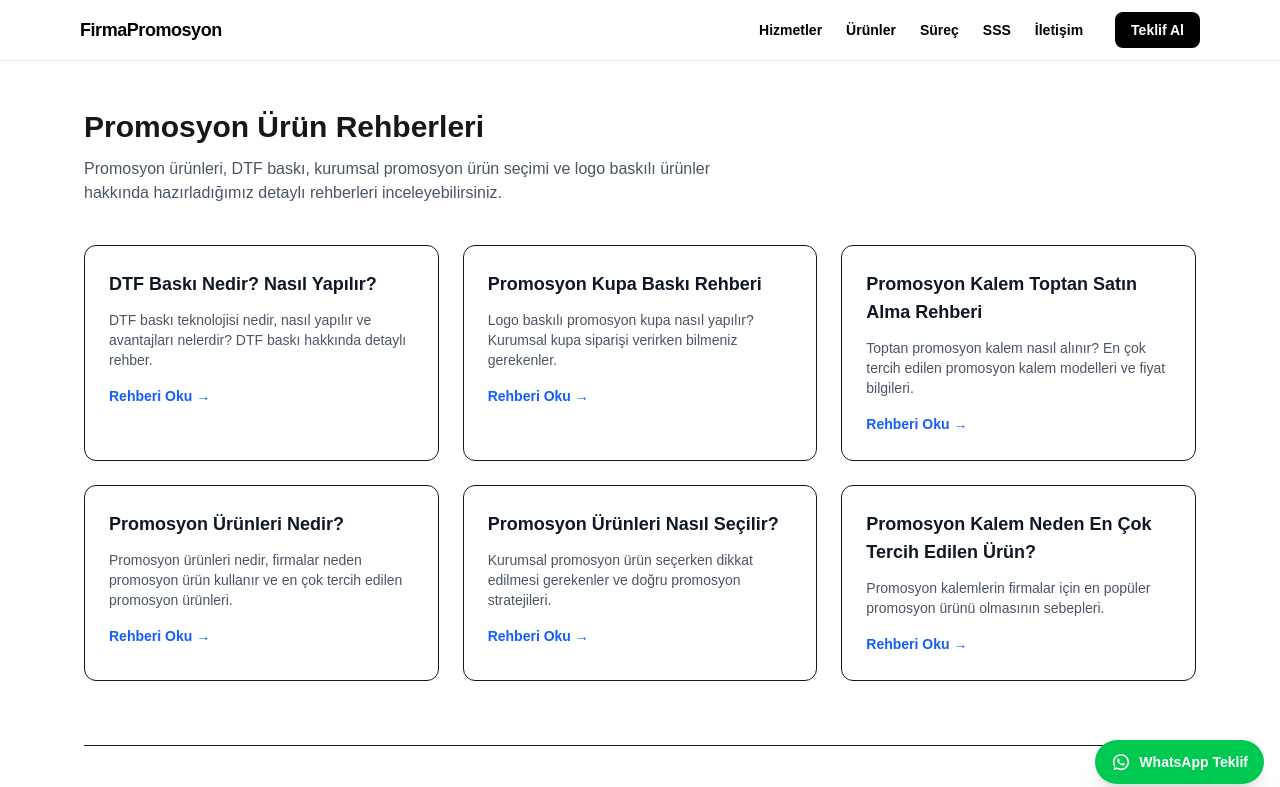
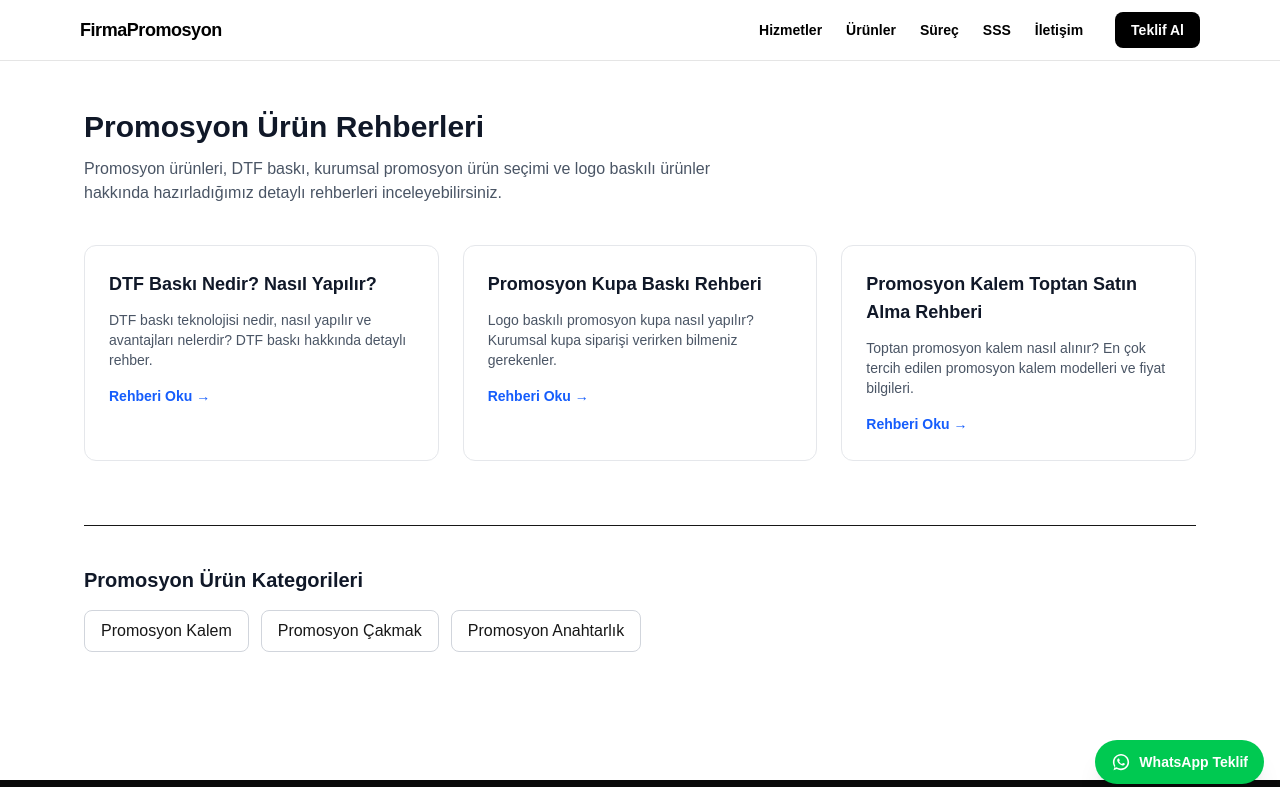
Before and after one commit to berkankocek1-dot/firmapromosyon, a Next.js app: page /rehber in a window 1280 px wide. Shown: the top 787 px of the page. Built offline with nearby package versions, Linux system fonts and the light colour scheme.

Commit message:
Fix guide list to avoid empty pages

```diff
--- a/app/rehber/[slug]/page.tsx
+++ b/app/rehber/[slug]/page.tsx
@@ -69,7 +69,6 @@ const guides: Guide[] = [
           "İstenen model, adet ve teslim tarihi paylaşıldığında hızlı şekilde teklif hazırlanır. Termin ve baskı detayları teklifte netleşir.",
       },
     ],
-    ctaProductSlug: "promosyon-kupa",
   },
   {
     slug: "promosyon-kalem-toptan",
@@ -95,7 +94,6 @@ const guides: Guide[] = [
           "Adet ve hedef kullanım amacına göre model seçmek maliyeti optimize eder. Termin ve teslimat bilgisi teklifte netleşir.",
       },
     ],
-    ctaProductSlug: "promosyon-kalem",
   },
 ];
 
@@ -271,6 +269,7 @@ export default async function GuidePage({ params }: PageProps) {
         </div>
       </section>
 
+      {relatedGuides.length > 0 && (
         <section className="mt-12">
           <h2 className="text-xl font-bold text-gray-900">Diğer rehberler</h2>
           <div className="mt-5 grid gap-4 md:grid-cols-3">
@@ -286,6 +285,7 @@ export default async function GuidePage({ params }: PageProps) {
             ))}
           </div>
         </section>
+      )}
 
       <section className="mt-12 rounded-2xl border border-gray-200 bg-white p-6">
         <h2 className="text-xl font-bold text-gray-900">İlgili kategoriler</h2>
@@ -308,7 +308,6 @@ export default async function GuidePage({ params }: PageProps) {
           >
             Promosyon Anahtarlık
           </Link>
-
         </div>
       </section>
     </main>
--- a/app/rehber/page.tsx
+++ b/app/rehber/page.tsx
@@ -16,85 +16,68 @@ const guides = [
     title: "Promosyon Kalem Toptan Satın Alma Rehberi",
     desc: "Toptan promosyon kalem nasıl alınır? En çok tercih edilen promosyon kalem modelleri ve fiyat bilgileri.",
   },
-  {
-    slug: "promosyon-urunleri-nedir",
-    title: "Promosyon Ürünleri Nedir?",
-    desc: "Promosyon ürünleri nedir, firmalar neden promosyon ürün kullanır ve en çok tercih edilen promosyon ürünleri.",
-  },
-  {
-    slug: "promosyon-urunleri-nasil-secilir",
-    title: "Promosyon Ürünleri Nasıl Seçilir?",
-    desc: "Kurumsal promosyon ürün seçerken dikkat edilmesi gerekenler ve doğru promosyon stratejileri.",
-  },
-  {
-    slug: "promosyon-kalem-neden-tercih-edilir",
-    title: "Promosyon Kalem Neden En Çok Tercih Edilen Ürün?",
-    desc: "Promosyon kalemlerin firmalar için en popüler promosyon ürünü olmasının sebepleri.",
-  },
 ];
 
 export default function RehberPage() {
   return (
     <main className="mx-auto max-w-6xl px-5 py-12">
-
-      {/* Başlık */}
       <div className="max-w-2xl">
-        <h1 className="text-3xl font-bold">
+        <h1 className="text-3xl font-bold text-gray-900">
           Promosyon Ürün Rehberleri
         </h1>
-        <p className="text-gray-600 mt-3">
+        <p className="mt-3 text-gray-600">
           Promosyon ürünleri, DTF baskı, kurumsal promosyon ürün seçimi ve
           logo baskılı ürünler hakkında hazırladığımız detaylı rehberleri
           inceleyebilirsiniz.
         </p>
       </div>
 
-      {/* Rehber Kartları */}
       <div className="mt-10 grid gap-6 md:grid-cols-2 lg:grid-cols-3">
         {guides.map((g) => (
           <Link
             key={g.slug}
             href={`/rehber/${g.slug}`}
-            className="border rounded-xl p-6 hover:shadow-lg transition bg-white"
+            className="rounded-xl border border-gray-200 bg-white p-6 transition hover:shadow-lg"
           >
-            <h2 className="text-lg font-semibold text-gray-900">
-              {g.title}
-            </h2>
+            <h2 className="text-lg font-semibold text-gray-900">{g.title}</h2>
 
-            <p className="text-gray-600 text-sm mt-3">
-              {g.desc}
-            </p>
+            <p className="mt-3 text-sm text-gray-600">{g.desc}</p>
 
-            <span className="inline-block mt-4 text-sm font-semibold text-blue-600">
+            <span className="mt-4 inline-block text-sm font-semibold text-blue-600">
               Rehberi Oku →
             </span>
           </Link>
         ))}
       </div>
 
-      {/* SEO iç link alanı */}
       <div className="mt-16 border-t pt-10">
-        <h2 className="text-xl font-semibold">
+        <h2 className="text-xl font-semibold text-gray-900">
           Promosyon Ürün Kategorileri
         </h2>
 
-        <div className="flex flex-wrap gap-3 mt-4">
-          <Link href="/kategori/kalem" className="border px-4 py-2 rounded-lg hover:bg-gray-100">
+        <div className="mt-4 flex flex-wrap gap-3">
+          <Link
+            href="/kategori/kalem"
+            className="rounded-lg border border-gray-300 px-4 py-2 hover:bg-gray-100"
+          >
             Promosyon Kalem
           </Link>
 
-          <Link href="/kategori/cakmak" className="border px-4 py-2 rounded-lg hover:bg-gray-100">
+          <Link
+            href="/kategori/cakmak"
+            className="rounded-lg border border-gray-300 px-4 py-2 hover:bg-gray-100"
+          >
             Promosyon Çakmak
           </Link>
 
-          <Link href="/kategori/anahtarlik" className="border px-4 py-2 rounded-lg hover:bg-gray-100">
+          <Link
+            href="/kategori/anahtarlik"
+            className="rounded-lg border border-gray-300 px-4 py-2 hover:bg-gray-100"
+          >
             Promosyon Anahtarlık
           </Link>
-
-
         </div>
       </div>
-
     </main>
   );
 }
```
Lines whose indentation alone changed are shown as unchanged.
